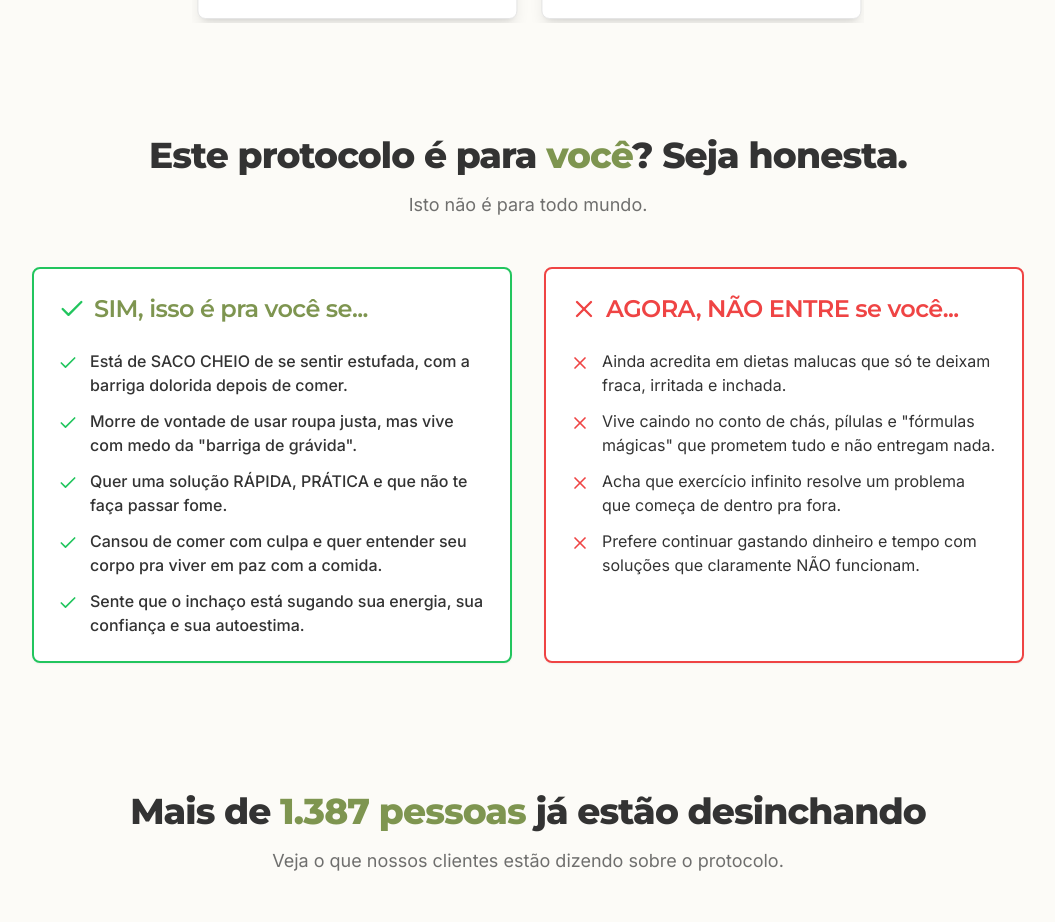
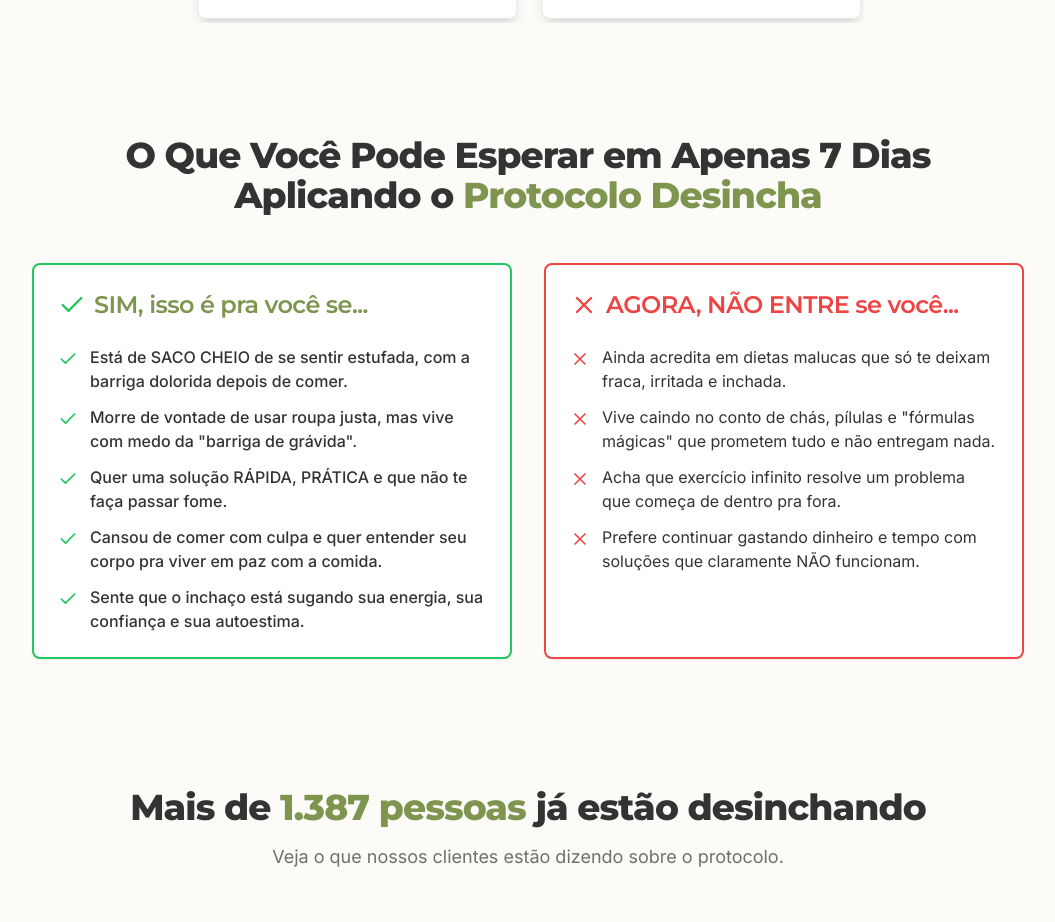
Before and after one commit to batatafaver/desinchafoodmap, a Next.js app: page / in a window 1280 px wide. Shown: the part 1180-2102 px from the top of the page, without its empty margins (112-1167 px from the left). Built offline with nearby package versions, Linux system fonts and the light colour scheme; grey boxes are pictures that could not be loaded.

Commit message:
Troque isso, por uma única headline, "O Que Você Pode Esperar em Apenas

```diff
--- a/src/components/landing/ForWhom.tsx
+++ b/src/components/landing/ForWhom.tsx
@@ -24,11 +24,8 @@ export default function ForWhom() {
       <div className="container mx-auto max-w-5xl px-4">
         <div className="text-center">
           <h2 className="font-headline text-3xl font-extrabold tracking-tight sm:text-4xl">
-            Este protocolo é para <span className="text-primary">você</span>? Seja honesta.
+            O Que Você Pode Esperar em Apenas 7 Dias Aplicando o <span className="text-primary">Protocolo Desincha</span>
           </h2>
-          <p className="mt-4 text-lg text-foreground/70">
-            Isto não é para todo mundo.
-          </p>
         </div>
         <div className="mt-12 grid grid-cols-1 gap-8 md:grid-cols-2">
             <Card className="border-green-500 border-2">
```
